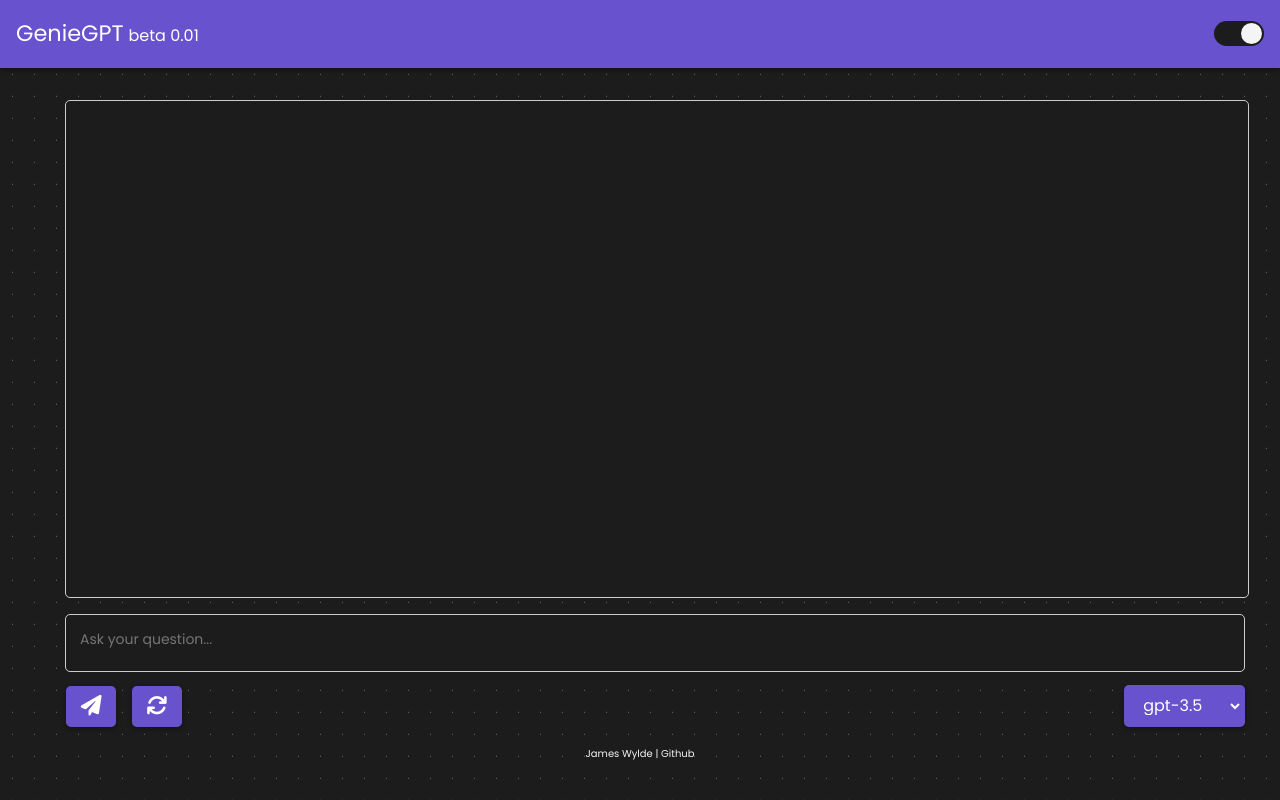
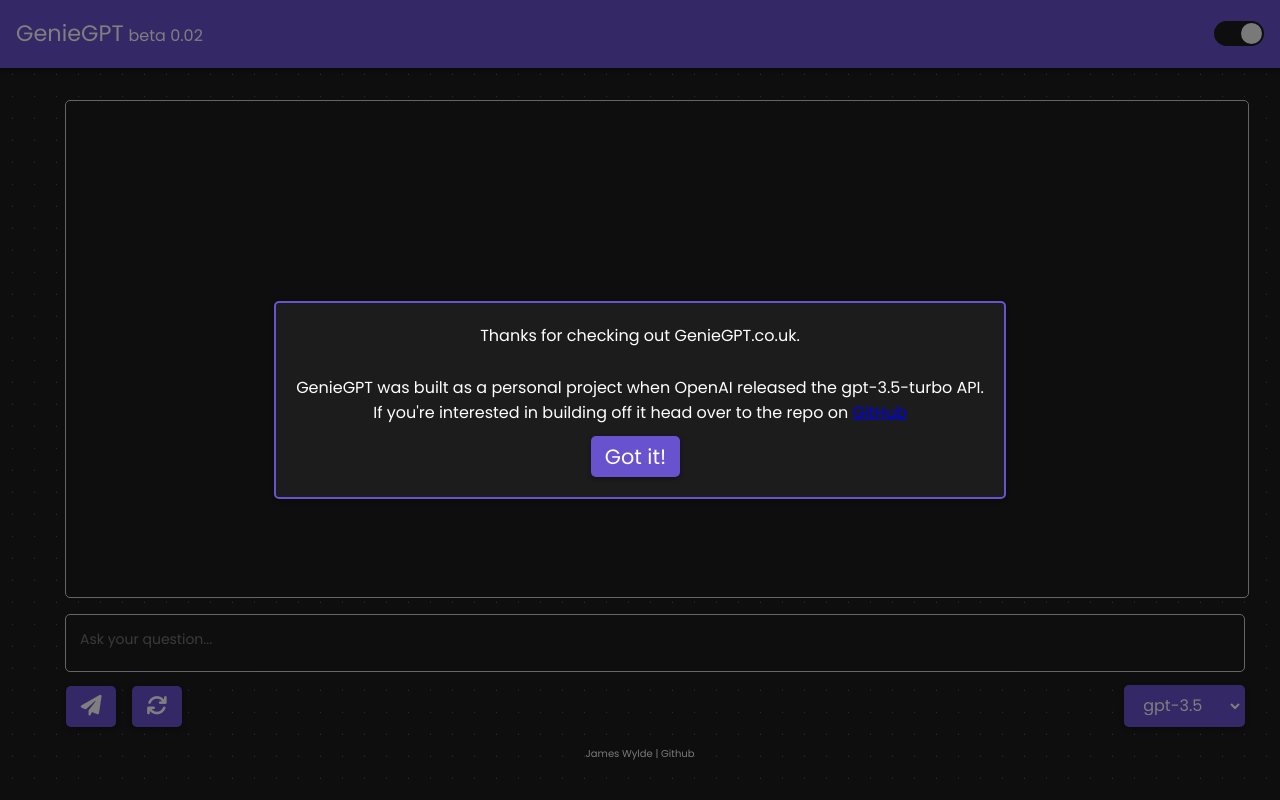
Before and after one commit to jameswylde/openai-chatgpt-docker-container, a Flask app: page / in a window 1280 px wide. Run offline with Flask 3, Linux system fonts and the light colour scheme; some libraries are stand-ins or nearby versions.

Commit message:
Added repo popup

```diff
--- a/static/main.js
+++ b/static/main.js
@@ -146,4 +146,19 @@
       document.body.classList.toggle("dark-mode");
       this.classList.toggle("dark");
     });
+
+  const betaPopup = document.getElementById("beta-popup");
+  const acceptBetaButton = document.getElementById("accept-beta");
+
+  const betaAccepted = document.cookie.includes("betaAccepted=true");
+
+  if (!betaAccepted) {
+    betaPopup.style.display = "flex";
+  }
+
+  acceptBetaButton.addEventListener("click", function () {
+    betaPopup.style.display = "none";
+
+    document.cookie = "betaAccepted=true; max-age=2592000";
+  });
 });
--- a/static/styles.css
+++ b/static/styles.css
@@ -448,3 +448,46 @@
 ::-webkit-scrollbar-thumb {
   background: #6852ce;
 }
+
+.beta-popup {
+  display: none;
+  position: fixed;
+  top: 0;
+  left: 0;
+  width: 100%;
+  height: 100%;
+  background-color: rgba(0, 0, 0, 0.5);
+  align-items: center;
+  justify-content: center;
+  z-index: 9999;
+}
+
+.beta-content {
+  color: #fff;
+  background-color: #1C1C1C;
+  padding: 20px;
+  border-radius: 5px;
+  box-shadow: 0 2px 5px rgba(0, 0, 0, 0.3);
+  text-align: center;
+  border: 2px solid #6852ce;
+}
+
+.beta-content p {
+  margin: 0 0 10px;
+}
+
+.beta-content button {
+  font-family: 'Poppins', sans-serif;
+  background-color: #6852ce;
+  color: #fff;
+  border: none;
+  padding: 3px 12px;
+  border-radius: 5px;
+  cursor: pointer;
+  transition: background-color 0.3s, color 0.3s;
+  border: 2px solid transparent;
+}
+
+.beta-content button:hover {
+  border: 2px solid white;
+}
--- a/templates/index.html
+++ b/templates/index.html
@@ -30,9 +30,15 @@
   <script src="{{ url_for('serve_js')}}"></script>
 </head>
 
+<div class="beta-popup" id="beta-popup">
+  <div class="beta-content">
+    <p>Thanks for checking out GenieGPT.co.uk. <br><br> GenieGPT was built as a personal project when OpenAI released the gpt-3.5-turbo API. <br> If you're interested in building off it head over to the repo on <a href="https://github.com/jameswylde/openai-chatgpt-docker-container">GitHub</a> <br></p>
+    <button id="accept-beta">Got it!</button>
+  </div>
+</div>
 <body class="dark-mode">
   <div class="navbar">
-    <a href="https://github.com/jameswylde">GenieGPT<span class="beta-text">beta 0.01</span></a>
+    <a href="https://github.com/jameswylde">GenieGPT<span class="beta-text">beta 0.02</span></a>
     <div class="nav-right">
       <div class="dark-mode-toggle"></div>
     </div>
```
